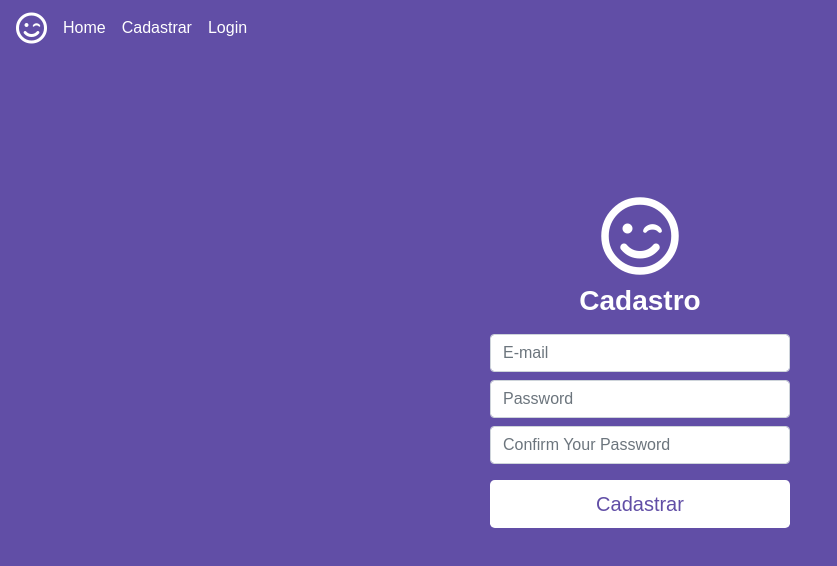
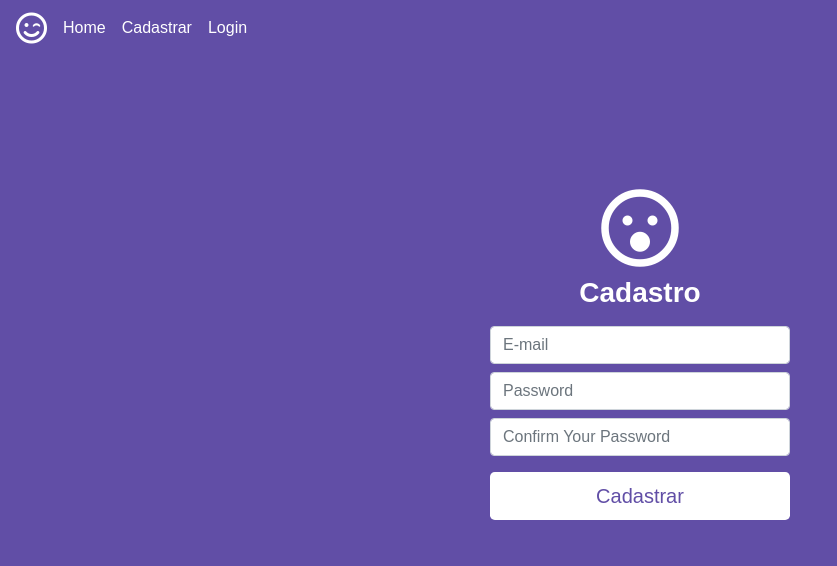
Before and after one commit to RodrigoBorges93/Eventos-React, a React (Create React App) app: page /cadastro in a window 1280 px wide. Shown: the top 566 px of the page, without its empty margins (0-837 px from the left). Built offline with nearby package versions, Linux system fonts and the light colour scheme.

Commit message:
Changing the logo of Signup page

```diff
--- a/src/components/evento-card/evento-card.css
+++ b/src/components/evento-card/evento-card.css
@@ -23,12 +23,13 @@
 
 .img-cartao{
   max-height: 200px;
-  min-width: 100%
+  min-height: 200px;
+  min-width: 100%;
 }
 
 @media only screen and (max-width: 600px) {
   .img-cartao {
     max-height: 350px;
-    min-width: 100%
+    min-width: 100%;
   }
 }
--- a/src/view/usuario-novo/index.js
+++ b/src/view/usuario-novo/index.js
@@ -65,7 +65,7 @@ function NovoUsuario(){
     }
     <div className="form-cadastro cadastro-form">
       <form className="text-center form-login mx-auto mt-1">
-          <i class="far fa-smile-wink text-white fa-5x my-2"></i>
+          <i class="far fa-surprise text-white fa-5x mb-2"></i>
           <h1 className="h3 mb-3 text-white font-weight-bold"> Cadastro </h1>
 
           <input onChange={(e) => setEmail(e.target.value) } type="email" className="form-control my-2" placeholder="E-mail"></input>
```
